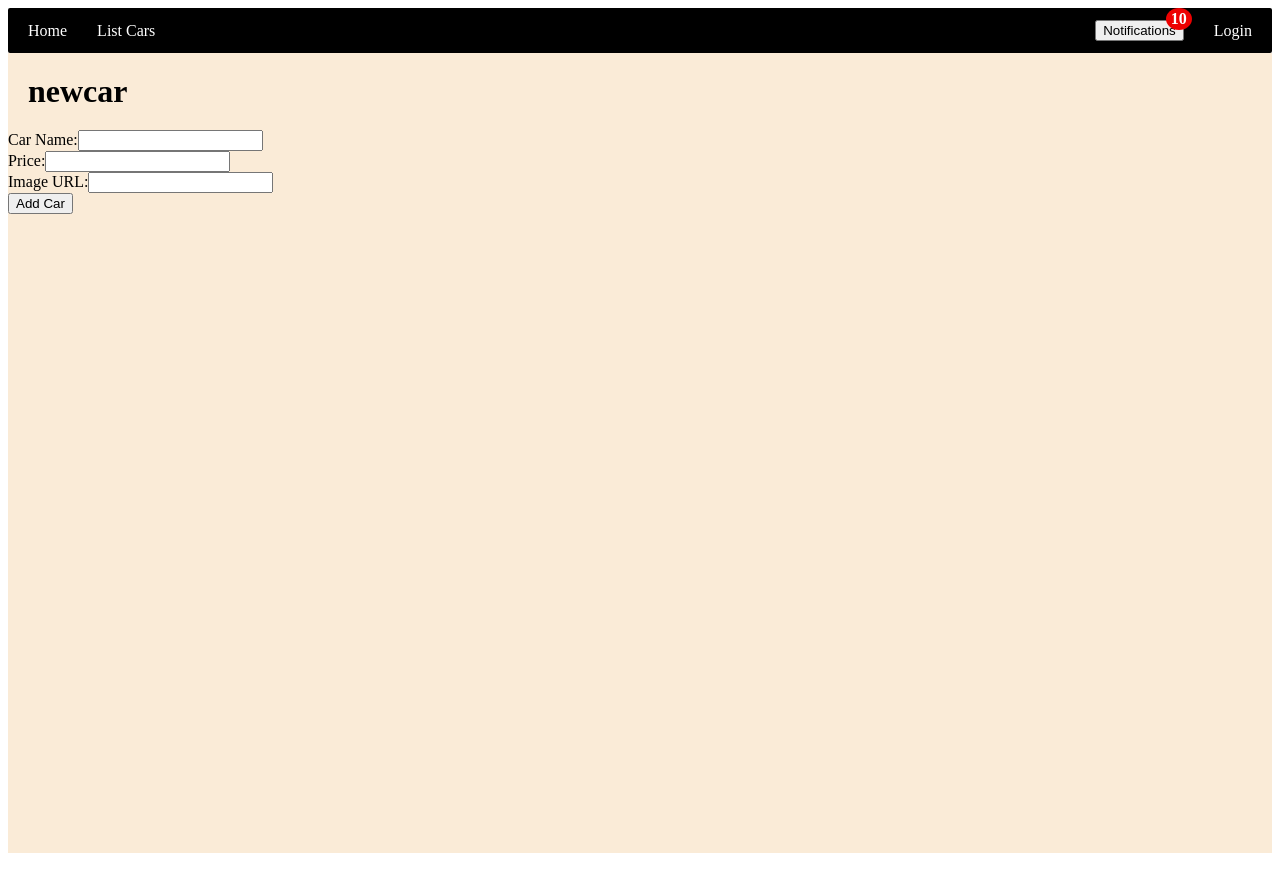
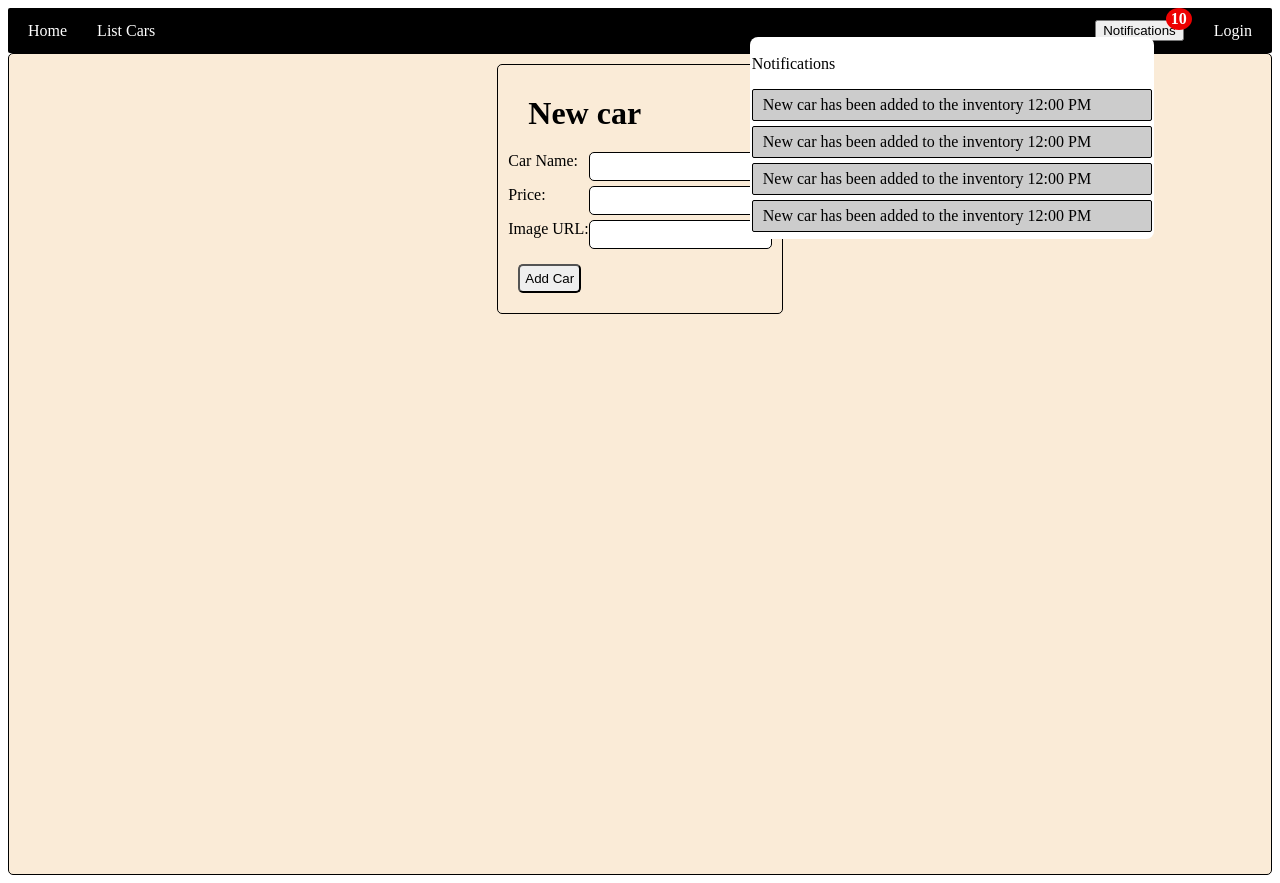
Before and after one commit to huynhngocphuc/firebase-vuejs, a Nuxt app: page /cars/addCar in a window 1280 px wide. Both pictures are taken after a click on the button "Notifications". Before the commit the page ends 861 px from the top, so only its background shows below. Built offline with nearby package versions, Linux system fonts and the light colour scheme.

Commit message:
[phuchuynh] add notify

```diff
--- a/assets/css/main.css
+++ b/assets/css/main.css
@@ -14,3 +14,45 @@ a {
 .btn-primary:hover {
   cursor: pointer;
 }
+
+.container-content{
+  display: flex;
+  justify-content: center;
+}
+.layout-content{
+  border: 1px solid #000;
+  border-radius: 5px;
+  padding: 10px;
+}
+.layout-input{
+  display: flex;
+  justify-content: space-between;
+  margin-bottom: 5px;
+}
+.label-input {
+
+}
+.input-content{
+  height: 25px;
+  border-radius: 5px;
+  border: 1px solid #000;
+}
+
+input:focus {
+  border: 1px solid #000;
+  outline: none;
+  border-radius: 5px;/* Bỏ outline mặc định của trình duyệt (nếu có) */
+}
+
+.layout-img {
+  width: 300px; /* Chiều rộng cố định của phần tử chứa */
+  height: 200px; /* Chiều cao cố định của phần tử chứa */
+  overflow: hidden; /* Ẩn phần hình ảnh vượt ra ngoài phần tử chứa */
+  border: 1px solid #ddd;
+}
+.layout-img img {
+  width: 100%; /* Chiều rộng 100% của phần tử chứa */
+  height: 100%; /* Chiều cao 100% của phần tử chứa */
+  object-fit: cover; /* Đảm bảo hình ảnh không bị biến dạng */
+  display: block; /* Loại bỏ khoảng trắng dưới hình ảnh */
+}
--- a/components/Navbar.vue
+++ b/components/Navbar.vue
@@ -10,7 +10,20 @@
         <button @click="toggleModal">Notifications</button>
         <span class="badge">10</span>
         <div v-if="isModalVisible" class="modal-content">
-          <h2>Notifications</h2>
+          <p>Notifications</p>
+          <div
+            class="notify-item_layout"
+            v-for="(notification, index) in allNotifications"
+            :key="index"
+          >
+            <div class="notify-item_content">
+              <nuxt-link :to="`/cars/${notification.idCar}`">
+                {{ notification.content }}
+                <span>{{ notification.time }}</span>
+              </nuxt-link>
+            </div>
+          </div>
+          <!-- <h1>{{allNotifications}}</h1> -->
         </div>
       </div>
       <nuxt-link class="nav-link" to="/auth/login">Login</nuxt-link>
@@ -19,11 +32,13 @@
 </template>
 
 <script>
+import { mapActions, mapGetters } from "vuex";
+
 export default {
   data() {
     return {
       isGoBack: false,
-      isModalVisible: true,
+      isModalVisible: false,
     };
   },
   methods: {
@@ -33,6 +48,9 @@ export default {
     toggleModal() {
       this.isModalVisible = !this.isModalVisible;
     },
+  },
+  computed: {
+    ...mapGetters("notify", ["allNotifications"]),
   },
 };
 </script>
@@ -83,25 +101,26 @@ export default {
   text-align: center;
   padding: 2px 5px;
 }
-/* .modal-overlay {
-  position: fixed;
-  top: 0;
-  left: 0;
-  right: 0;
-  bottom: 0;
-  background: rgba(0, 0, 0, 0.5);
-  display: flex;
-  justify-content: center;
-  align-items: center;
-} */
 .modal-content {
   position: absolute;
   background: white;
-  padding: 20px;
   border-radius: 8px;
   width: 400px;
-  max-height: 80vh;
   top: 17px;
   right: 30px;
+  display: block;
+  padding: 2px
+}
+.notify-item_layout {
+  background-color: #ccc;
+  height: 30px;
+  margin-bottom: 5px;
+  align-items: center;
+  display: flex;
+  border-radius:2px;
+  border: 1px solid #000;
+}
+.notify-item_content {
+  padding: 0 10px;
 }
 </style>
--- a/layouts/default.vue
+++ b/layouts/default.vue
@@ -16,7 +16,7 @@ export default {
 };
 </script>
 
-<style>
+<style scoped>
 .layout-content {
   background-color: antiquewhite;
   height: 100vh;
--- /dev/null
+++ b/pages/cars/_id.vue
@@ -0,0 +1,36 @@
+<template>
+  <div class="container-content">
+    <div class="layout-content">
+      <p>id: {{ car.id }}</p>
+      <p>name: {{ car.name }}</p>
+      <p>Price: {{ car.price }}</p>
+      <div class="layout-img">
+        <img
+          class="image-content"
+          :src="`${car.image}`"
+          alt="Fixed Size Image"
+        />
+      </div>
+    </div>
+  </div>
+</template>
+
+<script>
+export default {
+  asyncData({ params, store }) {
+    const carId = params.id;
+    console.log("🚀 ~ asyncData ~ carId:", carId);
+    const car = { ...store.getters["cars/carById"](carId) };
+    console.log("🚀 ~ asyncData ~ car:", car);
+    return { car };
+  },
+  data() {
+    return { car: {} };
+  },
+};
+</script>
+
+<style scoped>
+.image-content {
+}
+</style>
--- a/pages/cars/addCar.vue
+++ b/pages/cars/addCar.vue
@@ -1,21 +1,23 @@
 <template>
-  <div>
-    <h1>newcar</h1>
-    <form @submit.prevent="submitForm">
-      <div>
-        <label for="name">Car Name:</label>
-        <input type="text" v-model="car.name" id="name" required />
-      </div>
-      <div>
-        <label for="price">Price:</label>
-        <input type="number" v-model="car.price" id="price" required />
-      </div>
-      <div>
-        <label for="image">Image URL:</label>
-        <input type="text" v-model="car.image" id="image" />
-      </div>
-      <button type="submit">Add Car</button>
-    </form>
+  <div class="container-content">
+    <div class="layout-content">
+      <h1>New car</h1>
+      <form @submit.prevent="submitForm">
+        <div class="layout-input">
+          <label class="label-input" for="name">Car Name:</label>
+          <input class="input-content" type="text" v-model="car.name" id="name" required />
+        </div>
+        <div class="layout-input">
+          <label class="label-input" for="price">Price:</label>
+          <input class="input-content" type="number" v-model="car.price" id="price" required />
+        </div>
+        <div class="layout-input">
+          <label class="label-input" for="image">Image URL:</label>
+          <input class="input-content" type="text" v-model="car.image" id="image" />
+        </div>
+        <button  class="btn-primary" type="submit">Add Car</button>
+      </form>
+    </div>
   </div>
 </template>
 
@@ -35,7 +37,7 @@ export default {
     ...mapActions("cars", ["addCar"]),
     submitForm() {
       this.car;
-      this.addCar({...this.car});
+      this.addCar({ ...this.car });
     },
   },
 };
--- a/pages/cars/editCar.vue
+++ b/pages/cars/editCar.vue
@@ -1,22 +1,37 @@
 <template>
-  <div>
-    <form @submit.prevent="handlerUpdateCar">
-      <div>
-        <label>Name:</label>
-        <input v-model="car.name" type="text" id="name" />
-      </div>
-      <div>
-        <label>Price:</label>
-        <input v-model="car.price" type="text" id="price" />
-      </div>
-      <div>
-        <label>Image URL:</label>
-        <input type="text" id="image" />
-      </div>
-      <button type="submit">Update Car</button>
-    </form>
-
-    <h1>{{ car }}</h1>
+  <div class="container-content">
+    <div class="layout-content">
+      <form @submit.prevent="handlerUpdateCar">
+        <div class="layout-input">
+          <label class="label-input">Name:</label>
+          <input
+            class="input-content"
+            v-model="car.name"
+            type="text"
+            id="name"
+          />
+        </div>
+        <div class="layout-input">
+          <label class="label-input">Price:</label>
+          <input
+            class="input-content"
+            v-model="car.price"
+            type="text"
+            id="price"
+          />
+        </div>
+        <div class="layout-input">
+          <label class="label-input">Image URL:</label>
+          <input
+            class="input-content"
+            v-model="car.image"
+            type="text"
+            id="image"
+          />
+        </div>
+        <button class="btn-primary" type="submit">Update Car</button>
+      </form>
+    </div>
   </div>
 </template>
 
@@ -24,7 +39,6 @@
 import { mapActions } from "vuex";
 export default {
   asyncData({ params, store }) {
-    console.log("🚀 ~ asyncData ~ params:", params)
     const carId = params.id;
     const car = { ...store.getters["cars/carById"](carId) };
     return { car };
@@ -42,7 +56,7 @@ export default {
   methods: {
     ...mapActions("cars", ["updateCar"]),
     handlerUpdateCar() {
-      console.log("🚀 ~ click updateCar ~ updateCar:",this.car)
+      console.log("🚀 ~ click updateCar ~ updateCar:", this.car);
 
       this.updateCar(this.car);
     },
--- a/store/notify.js
+++ b/store/notify.js
@@ -4,12 +4,36 @@ export const state = () => ({
       content: "New car has been added to the inventory",
       time: "12:00 PM",
       isRead: false,
-      idCar: "hf0WUKgosr8y5U4pBGN7",
+      idCar: "LmnDi9Wx13gS24UelvIX",
+    },
+    {
+      content: "New car has been added to the inventory",
+      time: "12:00 PM",
+      isRead: false,
+      idCar: "LmnDi9Wx13gS24UelvIX",
+    },
+    {
+      content: "New car has been added to the inventory",
+      time: "12:00 PM",
+      isRead: false,
+      idCar: "LmnDi9Wx13gS24UelvIX",
+    },
+    {
+      content: "New car has been added to the inventory",
+      time: "12:00 PM",
+      isRead: false,
+      idCar: "LmnDi9Wx13gS24UelvIX",
     },
   ],
 });
 
-export const getters = {};
+export const getters = {
+  allNotifications: (state) => state.notifications,
+  unreadNotifications: (state) =>
+    state.notifications.filter((notification) =>!notification.isRead),
+  getNotificationById: (state) => (id) =>
+    state.notifications.find((notification) => notification.idCar === id),
+};
 
 export const mutations = {
   ADD_NOTIFICATION(state, notification) {
```
Also changed, not shown: pages/cars/index.vue (+0 -11 lines).
